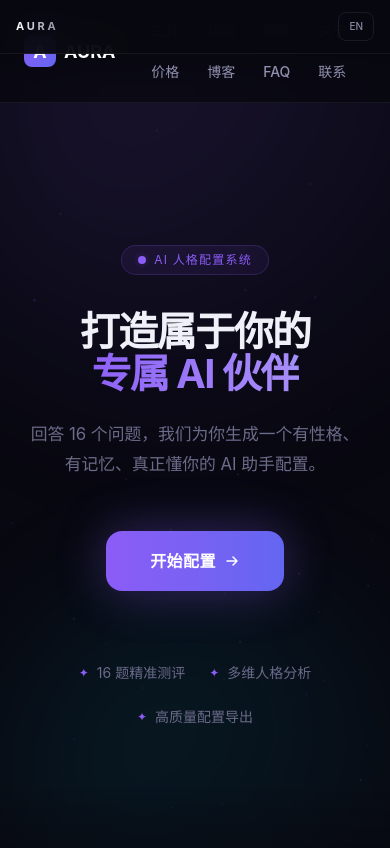
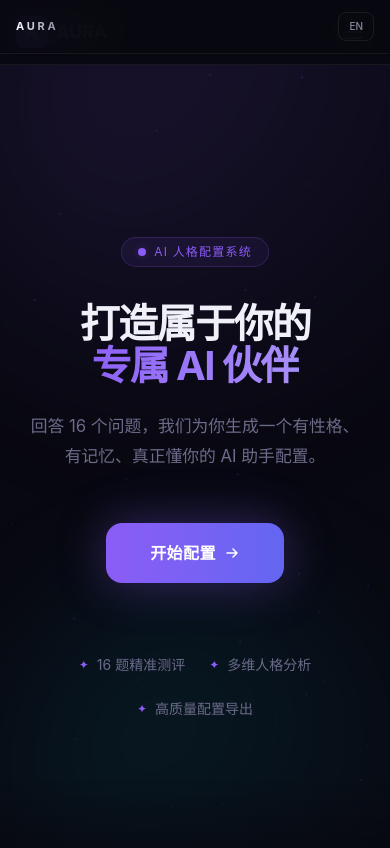
Before and after one commit to DW-WJ/aura-ai, a Next.js app: page / in a window 390 px wide. Shown: the top 848 px of the page. Built offline with nearby package versions, Linux system fonts and the light colour scheme.

Commit message:
fix: Improve navigation with responsive design and mobile menu

```diff
--- a/src/app/globals.css
+++ b/src/app/globals.css
@@ -7,19 +7,18 @@
   left: 0;
   right: 0;
   z-index: 50;
-  background: rgba(8,8,16,0.8);
+  background: rgba(8,8,16,0.9);
   backdrop-filter: blur(12px);
   border-bottom: 1px solid rgba(255,255,255,0.06);
-  padding: 12px 24px;
 }
 
 .nav-inner {
-  max-width: 1400px;
+  max-width: 1200px;
   margin: 0 auto;
+  padding: 12px 16px;
   display: flex;
   align-items: center;
   justify-content: space-between;
-  gap: 16px;
 }
 
 .nav-logo {
@@ -46,19 +45,19 @@
 
 .nav-links {
   display: flex;
-  gap: 4px;
-  flex-wrap: wrap;
-  justify-content: center;
+  align-items: center;
+  gap: 2px;
 }
 
 .nav-link {
-  padding: 8px 12px;
-  border-radius: 8px;
-  font-size: 14px;
+  padding: 6px 10px;
+  border-radius: 6px;
+  font-size: 13px;
   font-weight: 500;
   color: #9090b0;
   text-decoration: none;
   transition: all 0.2s;
+  white-space: nowrap;
 }
 
 .nav-link:hover {
@@ -69,16 +68,33 @@
 .nav-cta {
   background: linear-gradient(135deg, #8b5cf6, #6366f1);
   color: white;
-  padding: 8px 20px;
-  border-radius: 8px;
+  padding: 6px 16px;
+  border-radius: 6px;
   font-weight: 600;
-  font-size: 14px;
+  font-size: 13px;
   text-decoration: none;
   flex-shrink: 0;
 }
 
-@media (max-width: 768px) {
-  .nav-cta { display: none; }
+/* Mobile responsive */
+@media (max-width: 900px) {
+  .nav-links {
+    display: none;
+  }
+
+  .nav-cta {
+    display: none;
+  }
+
+  .mobile-menu-btn {
+    display: flex;
+  }
+}
+
+@media (min-width: 901px) {
+  .mobile-menu-btn {
+    display: none;
+  }
 }
 
 *, *::before, *::after {
--- a/src/app/layout.tsx
+++ b/src/app/layout.tsx
@@ -1,7 +1,7 @@
 import type { Metadata } from "next";
 import { Analytics } from "@vercel/analytics/next";
 import { SpeedInsights } from "@vercel/speed-insights/next";
-import Link from "next/link";
+import Navigation from "@/components/ui/Navigation";
 import "./globals.css";
 
 export const metadata: Metadata = {
@@ -49,42 +49,6 @@ export const metadata: Metadata = {
   },
 };
 
-function NavBar() {
-  const links = [
-    { href: "/", label: "工具" },
-    { href: "/features", label: "功能" },
-    { href: "/use-cases", label: "场景" },
-    { href: "/about", label: "关于" },
-    { href: "/pricing", label: "价格" },
-    { href: "/blog", label: "博客" },
-    { href: "/faq", label: "FAQ" },
-    { href: "/contact", label: "联系" },
-  ];
-
-  return (
-    <nav className="top-nav">
-      <div className="nav-inner">
-        <Link href="/" className="nav-logo">
-          <div className="nav-logo-icon">A</div>
-          <span>AURA</span>
-        </Link>
-
-        <div className="nav-links">
-          {links.map((link) => (
-            <Link key={link.href} href={link.href} className="nav-link">
-              {link.label}
-            </Link>
-          ))}
-        </div>
-
-        <Link href="/" className="nav-cta">
-          开始测评
-        </Link>
-      </div>
-    </nav>
-  );
-}
-
 export default function RootLayout({
   children,
 }: Readonly<{
@@ -115,8 +79,8 @@ export default function RootLayout({
         />
       </head>
       <body>
-        <NavBar />
-        <div style={{ paddingTop: 64 }}>
+        <Navigation />
+        <div style={{ paddingTop: 56 }}>
           {children}
         </div>
         <Analytics />
--- a/src/components/ui/Navigation.tsx
+++ b/src/components/ui/Navigation.tsx
@@ -5,7 +5,7 @@ import Link from 'next/link';
 import { usePathname } from 'next/navigation';
 
 export default function Navigation() {
-  const [isOpen, setIsOpen] = useState(false);
+  const [mobileMenuOpen, setMobileMenuOpen] = useState(false);
   const pathname = usePathname();
 
   const links = [
@@ -15,7 +15,7 @@ export default function Navigation() {
     { href: '/about', label: '关于' },
     { href: '/pricing', label: '价格' },
     { href: '/blog', label: '博客' },
-    { href: '/faq', label: '常见问题' },
+    { href: '/faq', label: 'FAQ' },
     { href: '/contact', label: '联系' },
   ];
 
@@ -25,23 +25,24 @@ export default function Navigation() {
   };
 
   return (
-    <nav className="fixed top-0 left-0 right-0 z-50 bg-[#080810]/80 backdrop-blur-md border-b border-white/[0.06]">
-      <div className="max-w-[1400px] mx-auto px-4 py-4 flex items-center justify-between">
+    <>
+      <nav className="fixed top-0 left-0 right-0 z-50 bg-[#080810]/90 backdrop-blur-md border-b border-white/[0.06]">
+        <div className="max-w-[1200px] mx-auto px-4 py-3 flex items-center justify-between">
           {/* Logo */}
           <Link href="/" className="flex items-center gap-2 flex-shrink-0">
             <div className="w-8 h-8 rounded-lg bg-gradient-to-br from-[#8b5cf6] to-[#6366f1] flex items-center justify-center text-white font-bold text-lg">
               A
             </div>
-          <span className="font-bold text-lg hidden sm:inline text-white">AURA</span>
+            <span className="font-bold text-lg text-white">AURA</span>
           </Link>
 
           {/* Desktop Menu */}
-        <div className="hidden md:flex items-center gap-1">
+          <div className="hidden lg:flex items-center gap-1">
             {links.map((link) => (
               <Link
                 key={link.href}
                 href={link.href}
-              className={`px-3 py-2 rounded-lg text-sm font-medium transition-all ${
+                className={`px-3 py-2 rounded-lg text-sm font-medium transition-all whitespace-nowrap ${
                   isActive(link.href)
                     ? 'bg-[#8b5cf6]/20 text-[#8b5cf6]'
                     : 'text-[#9090b0] hover:text-white hover:bg-white/[0.05]'
@@ -52,47 +53,41 @@ export default function Navigation() {
             ))}
           </div>
 
-        {/* CTA Button */}
-        <div className="hidden md:flex items-center gap-4">
-          <a
+          {/* CTA + Mobile Menu Button */}
+          <div className="flex items-center gap-3">
+            <Link
               href="/"
-            className="bg-gradient-to-r from-[#8b5cf6] to-[#6366f1] text-white px-6 py-2 rounded-lg font-semibold text-sm hover:shadow-lg transition-all"
+              className="hidden md:block bg-gradient-to-r from-[#8b5cf6] to-[#6366f1] text-white px-4 py-2 rounded-lg font-semibold text-sm hover:shadow-lg transition-all"
             >
               开始测评
-          </a>
-        </div>
+            </Link>
 
-        {/* Mobile Menu Button */}
             <button
-          onClick={() => setIsOpen(!isOpen)}
-          className="md:hidden p-2 hover:bg-white/[0.05] rounded-lg transition-all text-white"
+              onClick={() => setMobileMenuOpen(!mobileMenuOpen)}
+              className="lg:hidden p-2 text-white hover:bg-white/[0.05] rounded-lg transition-all"
             >
-          <svg
-            className="w-6 h-6"
-            fill="none"
-            stroke="currentColor"
-            viewBox="0 0 24 24"
-          >
-            <path
-              strokeLinecap="round"
-              strokeLinejoin="round"
-              strokeWidth={2}
-              d={isOpen ? 'M6 18L18 6M6 6l12 12' : 'M4 6h16M4 12h16M4 18h16'}
-            />
+              <svg className="w-6 h-6" fill="none" stroke="currentColor" viewBox="0 0 24 24">
+                {mobileMenuOpen ? (
+                  <path strokeLinecap="round" strokeLinejoin="round" strokeWidth={2} d="M6 18L18 6M6 6l12 12" />
+                ) : (
+                  <path strokeLinecap="round" strokeLinejoin="round" strokeWidth={2} d="M4 6h16M4 12h16M4 18h16" />
+                )}
               </svg>
             </button>
           </div>
+        </div>
+      </nav>
 
       {/* Mobile Menu */}
-      {isOpen && (
-        <div className="md:hidden border-t border-white/[0.06] bg-[#0e0e1a]">
-          <div className="px-4 py-4 space-y-2">
+      {mobileMenuOpen && (
+        <div className="fixed top-[56px] left-0 right-0 bottom-0 bg-[#080810]/98 z-40 lg:hidden">
+          <div className="p-4 space-y-2">
             {links.map((link) => (
               <Link
                 key={link.href}
                 href={link.href}
-                onClick={() => setIsOpen(false)}
-                className={`block px-4 py-2 rounded-lg text-sm font-medium transition-all ${
+                onClick={() => setMobileMenuOpen(false)}
+                className={`block px-4 py-3 rounded-lg text-base font-medium transition-all ${
                   isActive(link.href)
                     ? 'bg-[#8b5cf6]/20 text-[#8b5cf6]'
                     : 'text-[#9090b0] hover:text-white hover:bg-white/[0.05]'
@@ -101,15 +96,16 @@ export default function Navigation() {
                 {link.label}
               </Link>
             ))}
-            <a
+            <Link
               href="/"
-              className="block w-full bg-gradient-to-r from-[#8b5cf6] to-[#6366f1] text-white px-4 py-2 rounded-lg font-semibold text-sm text-center hover:shadow-lg transition-all mt-4"
+              onClick={() => setMobileMenuOpen(false)}
+              className="block w-full bg-gradient-to-r from-[#8b5cf6] to-[#6366f1] text-white px-4 py-3 rounded-lg font-semibold text-center mt-4"
             >
               开始测评
-            </a>
+            </Link>
           </div>
         </div>
       )}
-    </nav>
+    </>
   );
 }
```
Lines whose indentation alone changed are shown as unchanged.
